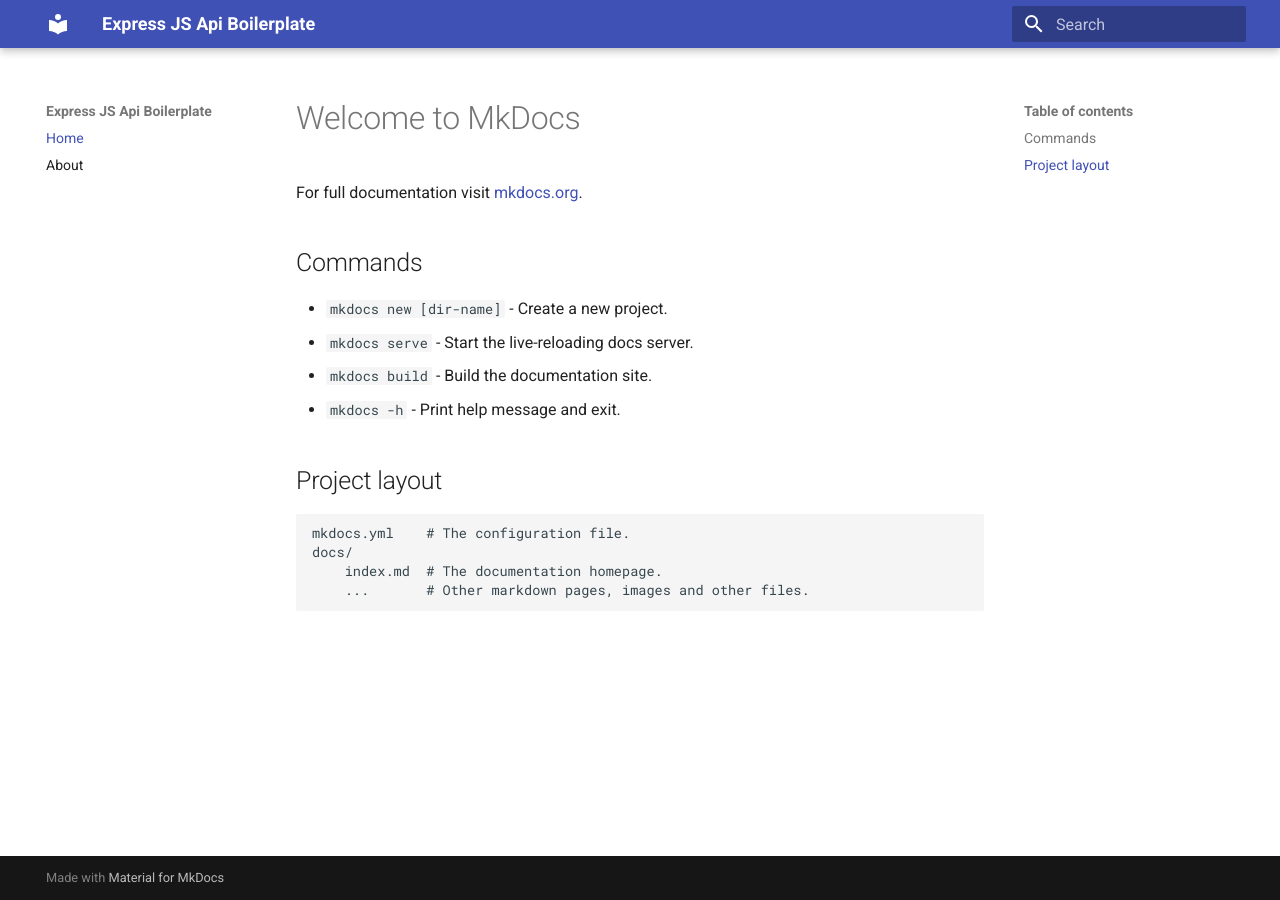
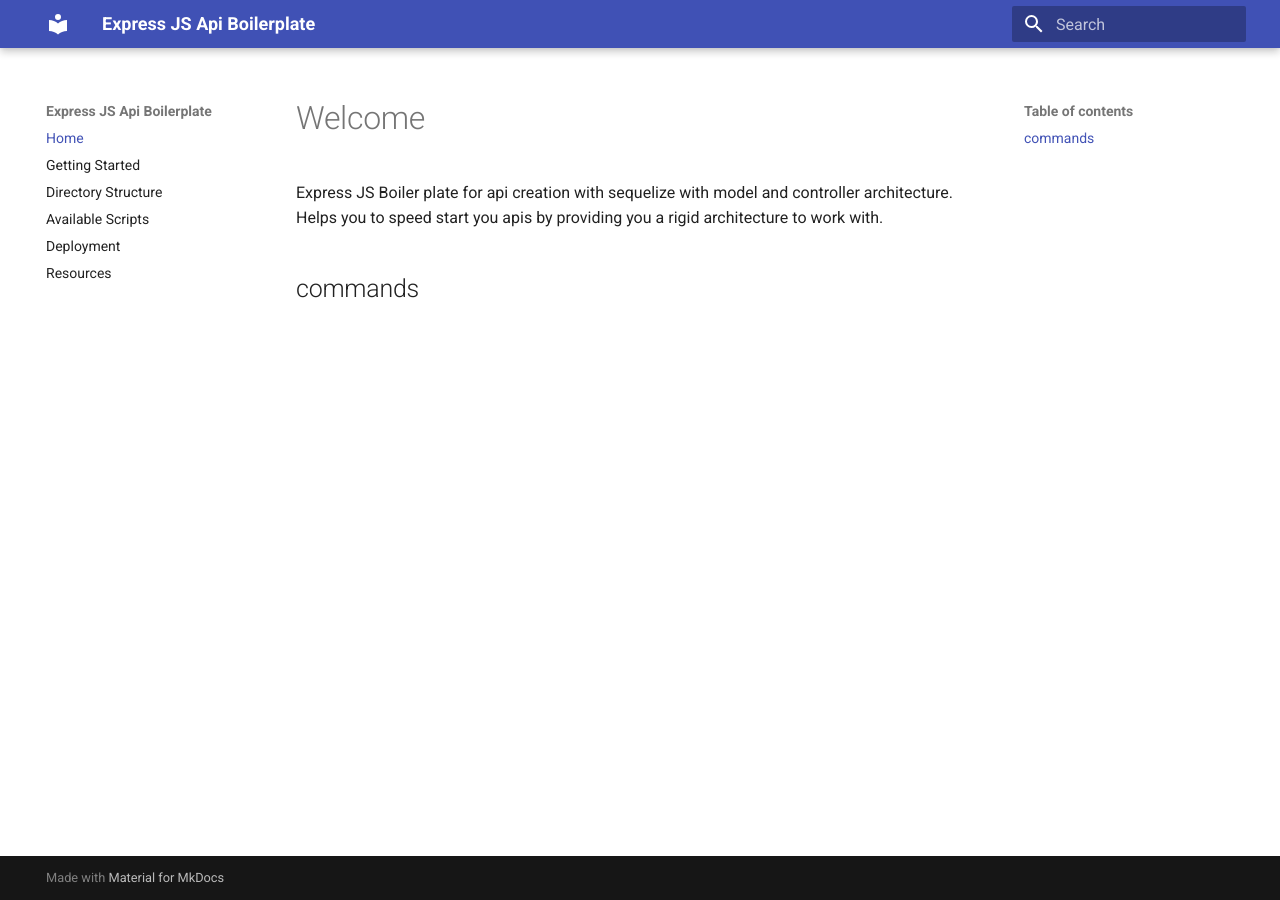
Before and after one commit to 3rd-planet/framework-x, an MkDocs documentation site: the page built from docs/index.md, in a window 1280 px wide. Built offline with MkDocs 1.6.1 and Material for MkDocs 9.7.7, drawn with Linux system fonts in a browser that asks for light colours.

Commit message:
added the documentation pages

```diff
--- a/docs/index.md
+++ b/docs/index.md
@@ -1,17 +1,5 @@
-# Welcome to MkDocs
+# Welcome
 
-For full documentation visit [mkdocs.org](https://www.mkdocs.org).
+Express JS Boiler plate for api creation with sequelize with model and controller architecture. Helps you to speed start you apis by providing you a rigid architecture to work with.
 
-## Commands
-
-* `mkdocs new [dir-name]` - Create a new project.
-* `mkdocs serve` - Start the live-reloading docs server.
-* `mkdocs build` - Build the documentation site.
-* `mkdocs -h` - Print help message and exit.
-
-## Project layout
-
-    mkdocs.yml    # The configuration file.
-    docs/
-        index.md  # The documentation homepage.
-        ...       # Other markdown pages, images and other files.
+##commands
--- a/mkdocs.yml
+++ b/mkdocs.yml
@@ -1,7 +1,11 @@
 site_name: Express JS Api Boilerplate
 nav:
   - Home: index.md
-  - About: about.md
+  - Getting Started: getting_started.md
+  - Directory Structure: directory_structure.md
+  - Available Scripts: available_scripts.md
+  - Deployment: deployment.md
+  - Resources: resources.md
 theme:
   name: material
   highlightjs: true
```
Also changed, not shown: docs/about.md (deleted, +0 -64 lines), docs/available_scripts.md (added, +1 -0 lines), docs/deployment.md (added, +1 -0 lines), docs/directory_structure.md (added, +1 -0 lines), docs/getting_started.md (added, +26 -0 lines), docs/resources.md (added, +19 -0 lines), 1 other file.
